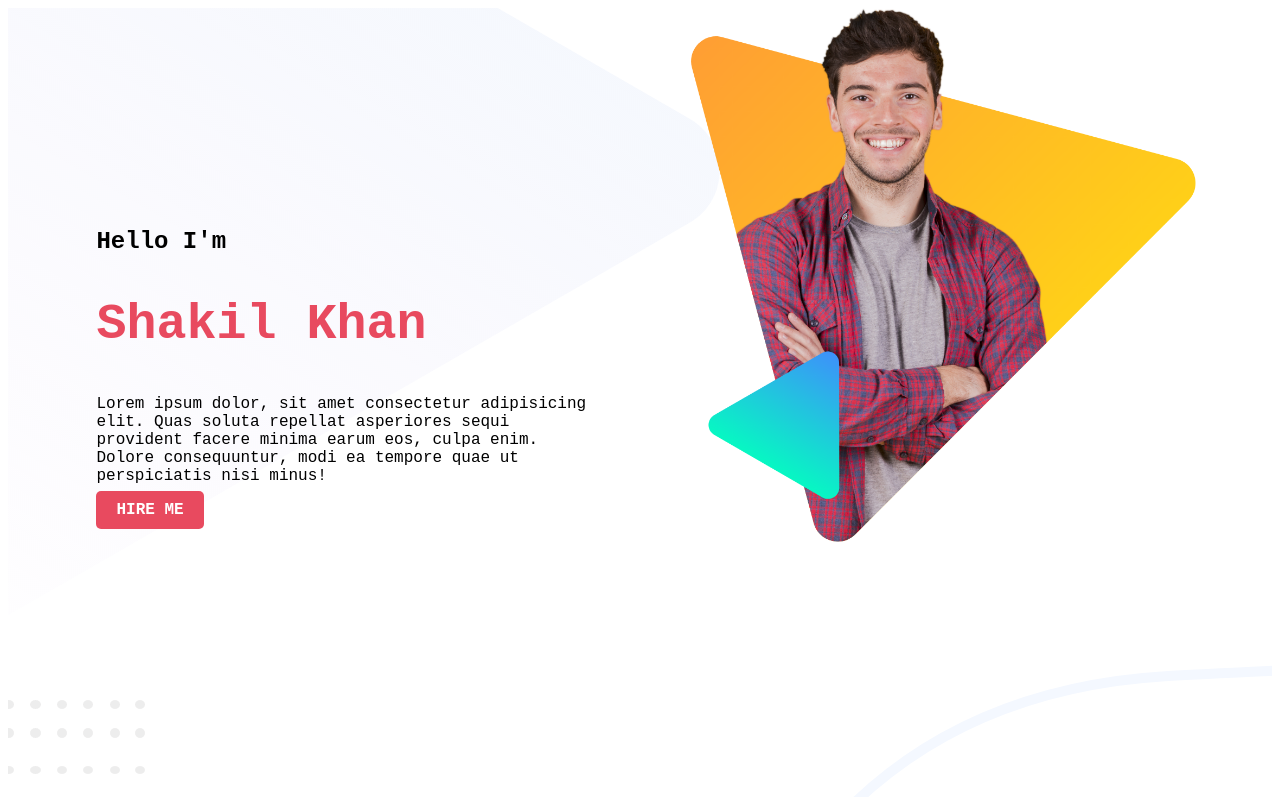
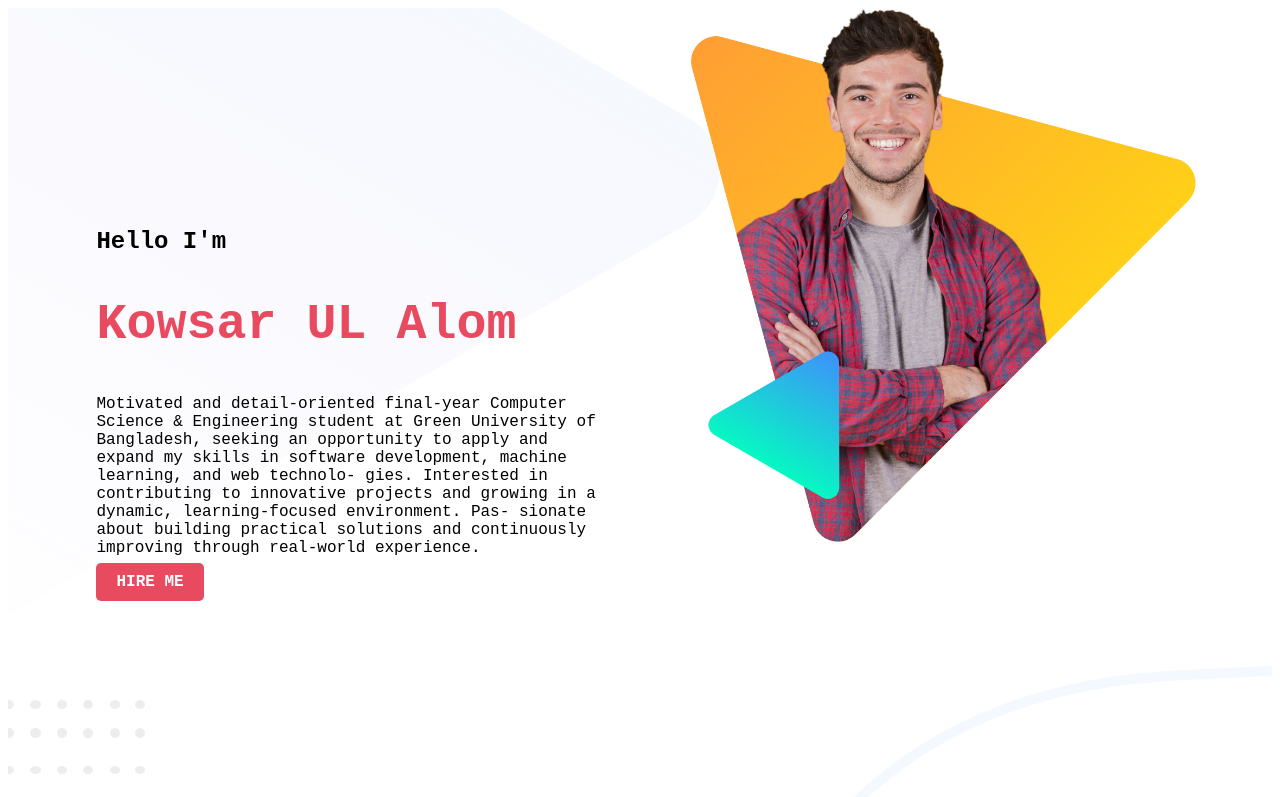
Before and after one commit to Kowsar096/Personal-Demo, a plain HTML site: page index.html in a window 1280 px wide. Shown: the top 797 px of the page. Drawn offline with Linux system fonts and the light colour scheme.

Commit message:
Update index.html

```diff
--- a/index.html
+++ b/index.html
@@ -11,9 +11,11 @@
         <div class="half-width">
 
             <h1>Hello I'm</h1>
-            <h2>Shakil Khan</h2>
-            <p>Lorem ipsum dolor, sit amet consectetur adipisicing elit. Quas soluta repellat asperiores sequi provident facere minima earum eos,
-             culpa enim. Dolore consequuntur, modi ea tempore quae ut perspiciatis nisi minus!</p>
+            <h2>Kowsar UL Alom</h2>
+            <p>Motivated and detail-oriented final-year Computer Science & Engineering student at Green University of Bangladesh,
+seeking an opportunity to apply and expand my skills in software development, machine learning, and web technolo-
+gies. Interested in contributing to innovative projects and growing in a dynamic, learning-focused environment. Pas-
+sionate about building practical solutions and continuously improving through real-world experience.</p>
              <a class="hire" target="blank" href="https://www.linkedin.com/in/md-kowsar-ul-alom-03335a1ba/">HIRE ME</a>
 
         </div>
@@ -53,7 +55,7 @@
     <footer class="fotter">
         <div class="lw">
             <h1 >What Client are say</h1>
-        <h5>Shakil Khan</h5>
+        <h5>Kowsar</h5>
         <h6>Founder and CEO of own compani</h6>
         <p>"Lorem ipsum dolor sit amet consectetur adipisicing  <br> Nihil perspiciatis fuga distinctio!"</p>
         </div>
```
